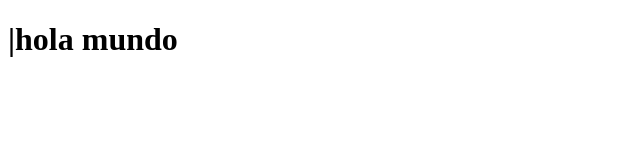
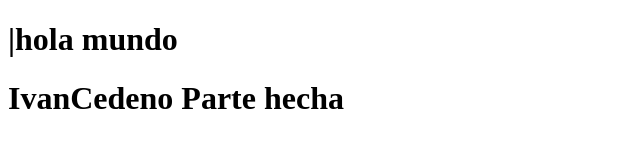
Before and after one commit to JackZambrano/prueba, a plain HTML site: page index.html in a window 1280 px wide. Shown: the whole page, without its empty margins (0-640 px from the left). Drawn offline with Linux system fonts and the light colour scheme.

Commit message:
IvanCOMIC

```diff
--- a/index.html
+++ b/index.html
@@ -9,5 +9,8 @@
 <body>
     <h1>|hola mundo</h1>
     <script src="funciones.js"></script>
+    <h1>
+        IvanCedeno Parte hecha
+    </h1>
 </body>
 </html>
```
